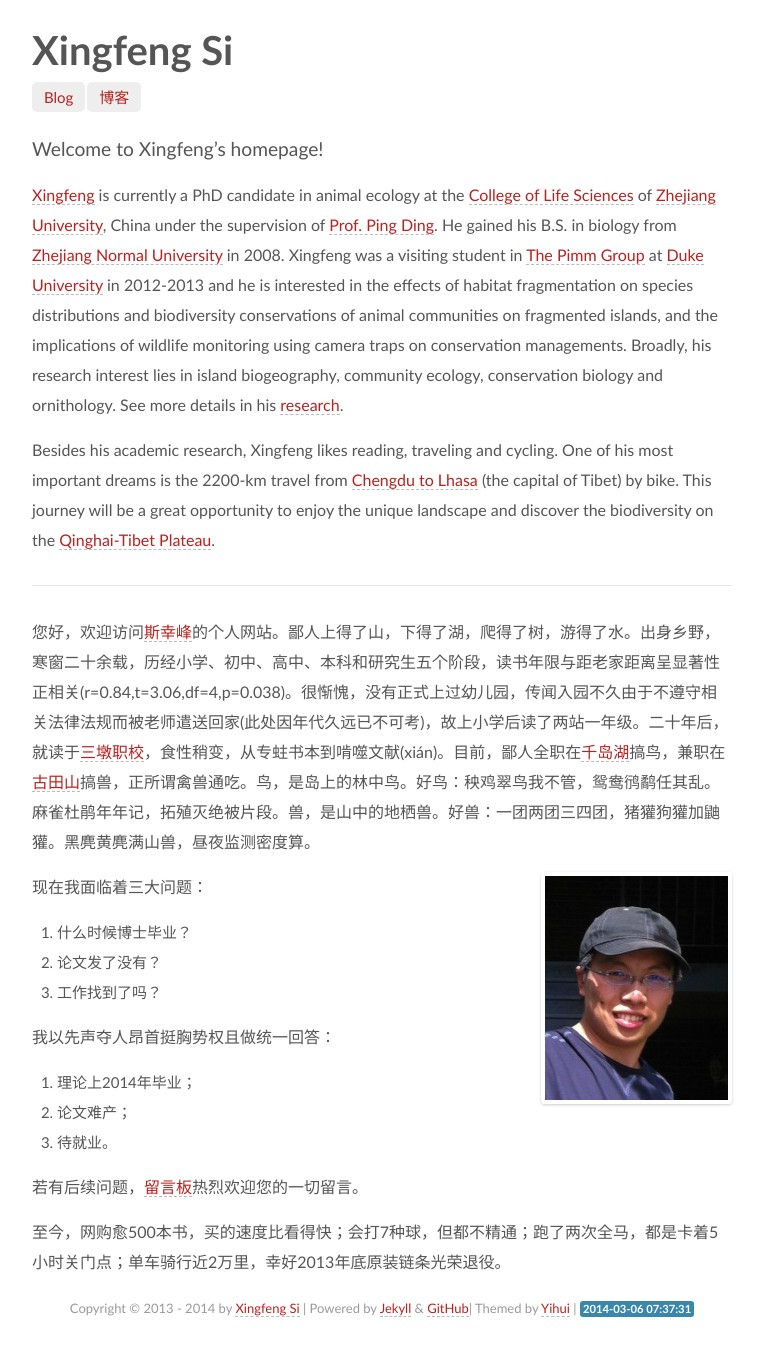
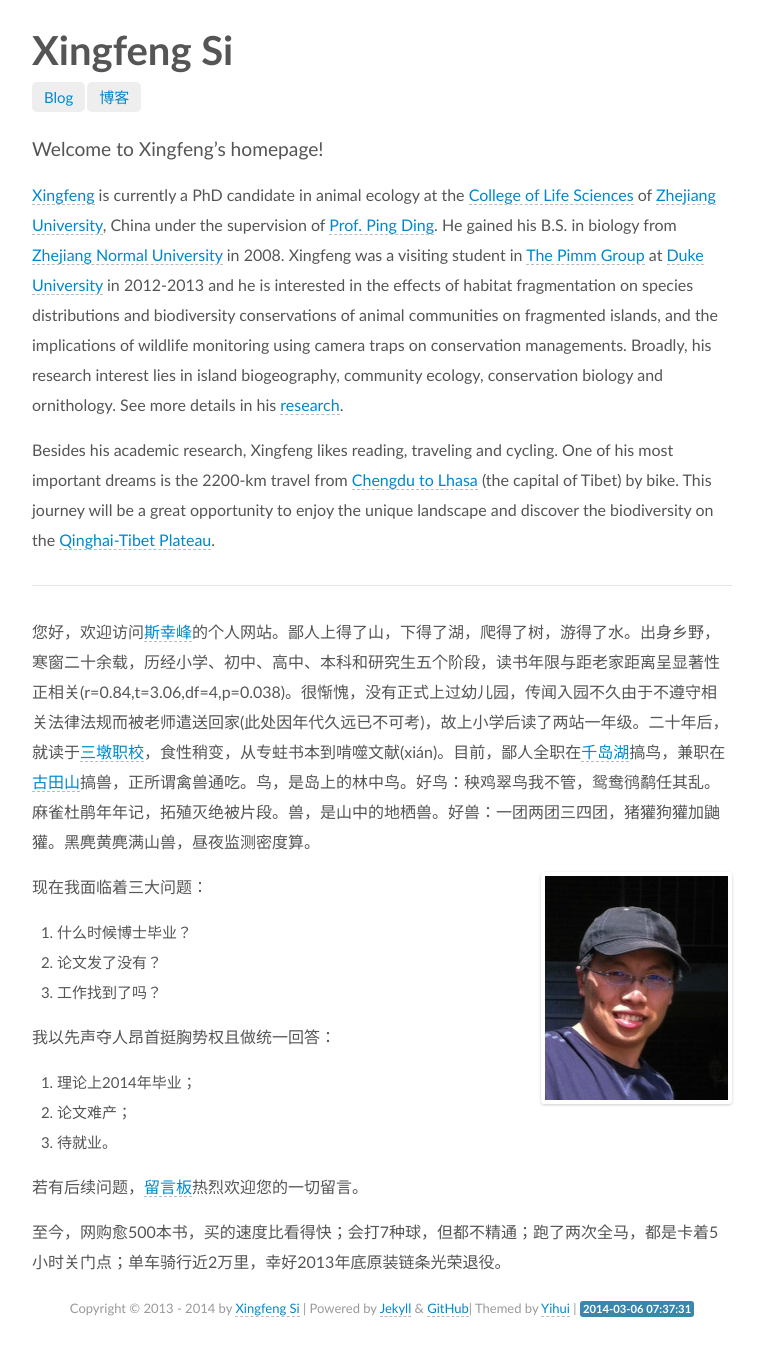
Before and after one commit to sixf/sixf.github.io, a Jekyll site: the page built from index.md, in a window 1280 px wide. Shown: the whole page, without its empty margins (258-1022 px from the left). Built offline with Jekyll 4.4.1, drawn with Linux system fonts in a browser that asks for light colours; some web fonts are replaced; Markdown is read by kramdown in place of the engine named in the settings.

Commit message:
link color change to blue

```diff
--- a/media/css/home.css
+++ b/media/css/home.css
@@ -61,7 +61,7 @@ margin:0;
 }
 
 a {
-color:#b9221f;
+color:#08c;
 text-decoration:none;
 }
 
```
